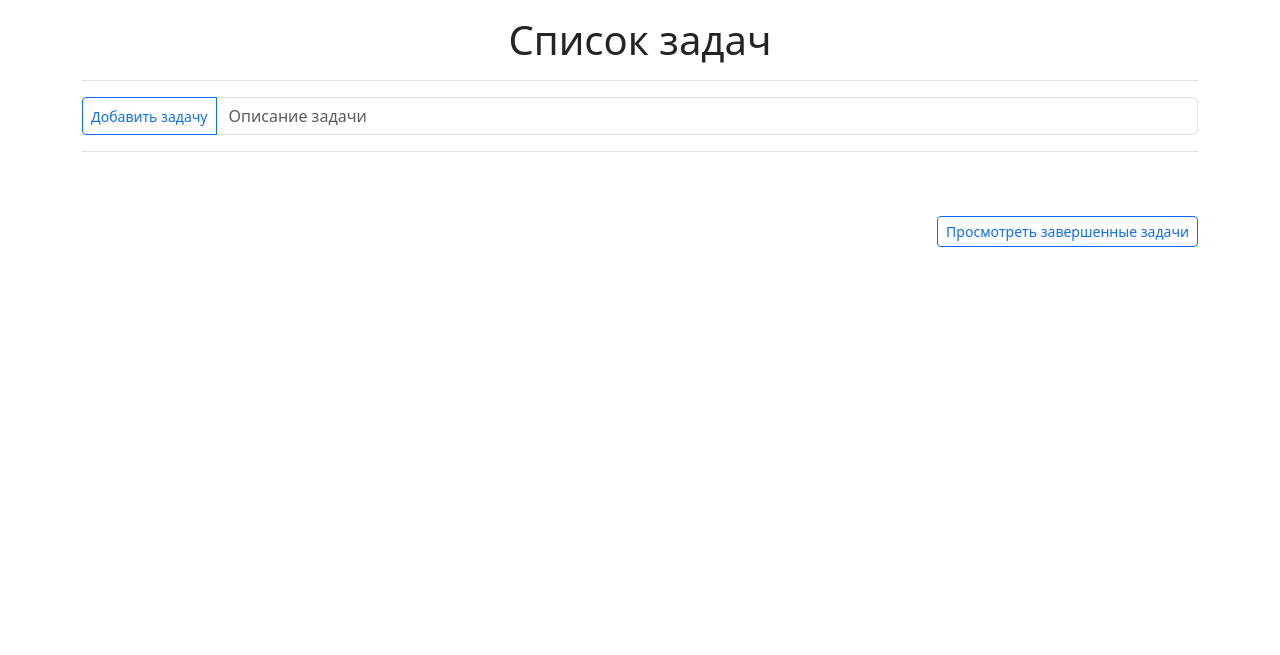
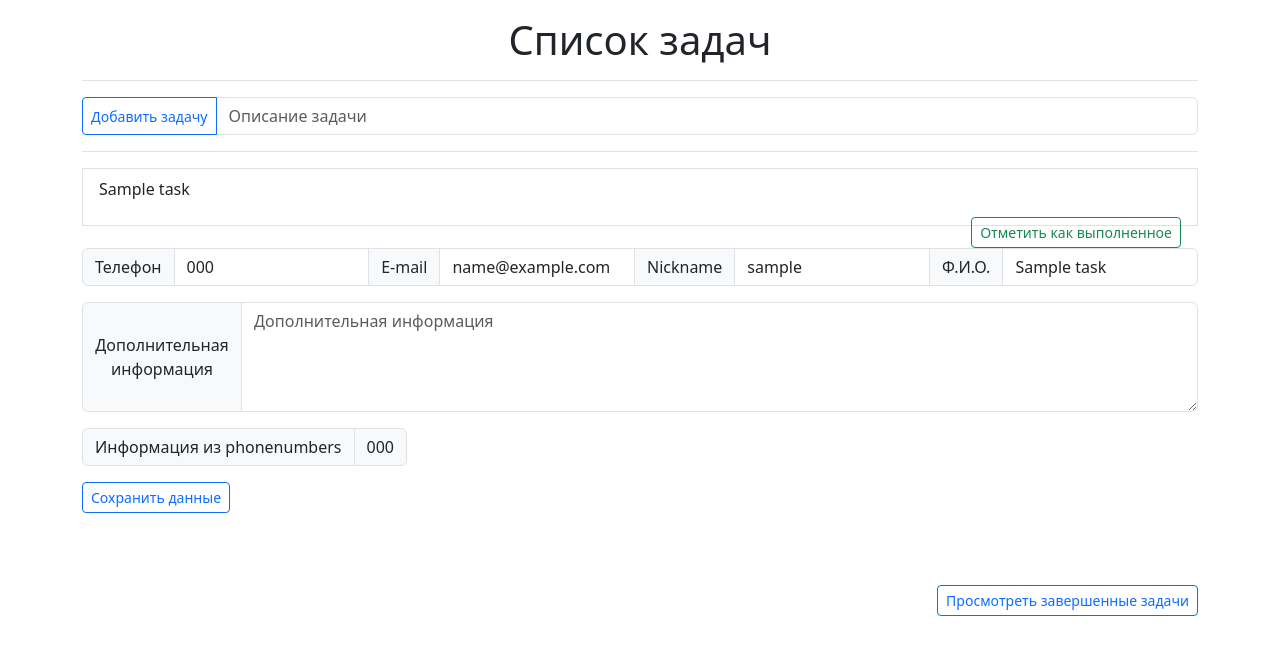
Before and after one commit to Voolshara/diplom_tasktracker, a Flask app: page / in a window 1280 px wide. Shown: the part 56-711 px from the top of the page. Run offline with Flask 3, Linux system fonts and the light colour scheme; tables that the repository leaves empty hold one stand-in row (values such as "Sample post"); some libraries are stand-ins or nearby versions.

Commit message:
finish project

```diff
--- a/src/db.py
+++ b/src/db.py
@@ -38,9 +38,9 @@ def create_session(**kwargs):
 
 
 class Task(Base):
-    __tablename__ = 'City'
+    __tablename__ = 'Task'
     id = sa.Column(sa.Integer, primary_key=True)
-    taskName = sa.Column(sa.String())
+    taskName = sa.Column(sa.String(), unique=True)
     phone = sa.Column(sa.String())
     email = sa.Column(sa.String())
     nickName = sa.Column(sa.String())
@@ -49,10 +49,73 @@ class Task(Base):
     phone_text = sa.Column(sa.String())
     status = sa.Column(sa.Boolean())
 
+def check_task(task_name: str) -> bool:
+    with create_session() as session:
+        db_response = session.query(Task).filter(Task.taskName == task_name).one_or_none()
+        return db_response is None
+
+def get_all_running_tasks() -> list:
+    with create_session() as session:
+        db_response = session.query(Task).filter(Task.status == True).all()
+        if len(db_response) == 0:
+            return []
+        out_data = [[
+            el.id, el.taskName, el.phone, el.email, el.nickName, el.name, el.addInfo, el.phone_text, el.status
+            ] for el in db_response]
+        out_data.sort(key=lambda x: x[0])
+        return out_data
+
+def get_all_close_tasks() -> list:
+    with create_session() as session:
+        db_response = session.query(Task).filter(Task.status == False).all()
+        if len(db_response) == 0:
+            return []
+        out_data = [[
+            el.id, el.taskName, el.phone, el.email, el.nickName, el.name, el.addInfo, el.phone_text, el.status
+            ] for el in db_response]
+        out_data.sort(key=lambda x: x[0])
+        return out_data
 
 def new_task(task_name: str) -> str:
-    pass
+    with create_session() as session:
+        session.add(
+            Task(
+                taskName = task_name,
+                phone = "",
+                email = "",
+                nickName = "",
+                name = "",
+                addInfo = "",
+                phone_text = "",
+                status = True,
+            )
+        )
 
+def get_now_phone(task_id: int) -> list:
+    with create_session() as session:
+        db_response = session.query(Task).filter(Task.id == task_id).one_or_none()
+        return [db_response.phone, db_response.phone_text] if db_response is not None else ["", ""]
+
+def set_data(form_data: dict) -> None:
+    with create_session() as session:
+        session.query(Task).filter(
+            Task.id == int(form_data['task'])
+            ).update({
+                Task.phone: form_data['phone'],
+                Task.email: form_data['email'],
+                Task.nickName: form_data['Nickname'],
+                Task.name: form_data['name'],
+                Task.addInfo: form_data['addinfo'],
+                Task.phone_text: form_data['phone_text'],
+            })
+
+def change_status(task_id: int) -> None:
+    with create_session() as session:
+        session.query(Task).filter(
+            Task.id == task_id
+            ).update({
+                Task.status: False
+            })
 
 def create_all_tables():
     Base.metadata.create_all(engine)
--- a/src/main.py
+++ b/src/main.py
@@ -1,35 +1,53 @@
+from src.db import check_task, new_task, get_all_running_tasks, get_now_phone, set_data, change_status, get_all_close_tasks
+
+from phonenumbers import parse as phone_parse
 from flask import Flask, render_template, request, redirect, url_for
-
 
 app = Flask(__name__)
 
-tasks = []
-completed_tasks = []
+# tasks = []
+# completed_tasks = []
 
 @app.route('/')
 def index():
+    args = request.args.to_dict()
+    tasks = get_all_running_tasks()
+    if "is_task_exist" in args:
+        return render_template('index.html', tasks=tasks, is_task_exist=True)
     return render_template('index.html', tasks=tasks)
 
 @app.route('/new', methods=['POST'])
 def add_task():
     task = request.form['task']
-    tasks.append(task)
-    return redirect(url_for('index'))
+    if check_task(task):
+        new_task(task)
+        return redirect(url_for('index'))
+    return redirect(url_for('index', is_task_exist=True))
 
 @app.route('/add_info', methods=['POST'])
 def add_task_info():
-    print(request.form)
+    # ImmutableMultiDict([('phone', ''), ('email', 'sdf'), ('Nickname', ''), ('name', ''), ('addinfo', ''), ('task', 'dfs')])
+    task_data = request.form.to_dict()
+    old_phone, old_phone_text = get_now_phone(int(task_data['task']))
+    if old_phone == task_data['phone']:
+        task_data['phone_text'] = old_phone_text
+    else:
+        try:
+            phone_info = str(phone_parse(task_data['phone']))
+        except:
+            phone_info = ""
+        task_data['phone_text'] = phone_info
+    set_data(task_data)
     return redirect(url_for('index'))
 
 @app.route('/complete/<int:task_id>')
 def complete_task(task_id):
-    completed_task = tasks.pop(task_id)
-    completed_tasks.append(completed_task)
-    print(tasks, completed_tasks)
+    change_status(int(task_id))
     return redirect(url_for('index'))
 
 @app.route('/archive')
 def archive():
+    completed_tasks = get_all_close_tasks()
     return render_template('archive.html', completed_tasks=completed_tasks)
 
 def run():
--- a/src/templates/index.html
+++ b/src/templates/index.html
@@ -58,18 +58,26 @@
         type="text"
         name="task"
       />
+      {% if is_task_exist %}
+      <p>Такой Task уже существует, выберите другое имя</p>
+      {% endif %}
     </form>
     <div
       class="d-flex justify-content-between flex-wrap flex-md-nowrap align-items-center my-3 border-bottom"
     ></div>
     <ul class="list-group mb-5">
       {% for task in tasks %}
-      <form id="addInfoForm" action="/add_info" method="post">
+      <form
+        class="addInfoForm"
+        id="{{ task[0] }}"
+        action="/add_info"
+        method="post"
+      >
         <li class="list-group-item mb-3">
-          <p class="taskName">{{ task }}</p>
+          <p class="taskName">{{ task[1] }}</p>
           <a
             class="btn btn-outline-success btn-sm float-end"
-            href="/complete/{{ loop.index0 }}"
+            href="/complete/{{ task[0] }}"
             >Отметить как выполненное</a
           >
         </li>
@@ -81,6 +89,7 @@
             placeholder="Найденный телефон"
             aria-describedby="phone"
             name="phone"
+            value="{{ task[2] }}"
           />
           <span class="input-group-text" id="email">E-mail</span>
           <input
@@ -89,6 +98,7 @@
             placeholder="Найденный e-mail"
             aria-describedby="email"
             name="email"
+            value="{{ task[3] }}"
           />
           <span class="input-group-text" id="nickname">Nickname</span>
           <input
@@ -97,6 +107,7 @@
             placeholder="Найденный nickname"
             aria-describedby="nickname"
             name="Nickname"
+            value="{{ task[4] }}"
           />
           <span class="input-group-text" id="name">Ф.И.О.</span>
           <input
@@ -105,6 +116,7 @@
             placeholder="Найденное Ф.И.О."
             aria-describedby="name"
             name="name"
+            value="{{ task[5] }}"
           />
         </div>
         <div class="input-group mb-3">
@@ -121,8 +133,17 @@
             placeholder="Дополнительная информация"
             aria-describedby="addinfo"
             name="addinfo"
+            value="{{ task[6] }}"
           ></textarea>
         </div>
+        {% if task[7] %}
+        <div class="input-group mb-3">
+          <span class="input-group-text" id="name"
+            >Информация из phonenumbers</span
+          >
+          <span class="input-group-text" id="name">{{ task[7] }}</span>
+        </div>
+        {% endif %}
         <input
           class="btn btn-outline-primary btn-sm float-start mb-4"
           type="submit"
@@ -137,11 +158,9 @@
     >
   </body>
   <script type="text/javascript">
-    $("#addInfoForm").submit(function (eventObj) {
+    $(".addInfoForm").submit(function (eventObj) {
       $(this).append(
-        '<input type="hidden" name="task" value="' +
-          $(".taskName").text() +
-          '"/>'
+        '<input type="hidden" name="task" value="' + $(this).attr("id") + '"/>'
       );
       return true;
     });
```
Also changed, not shown: src/templates/archive.html (+31 -3 lines).
